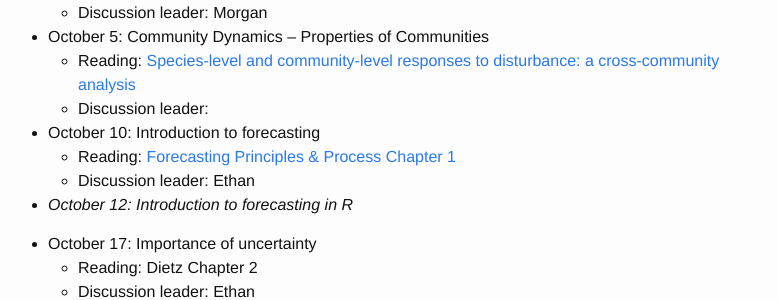
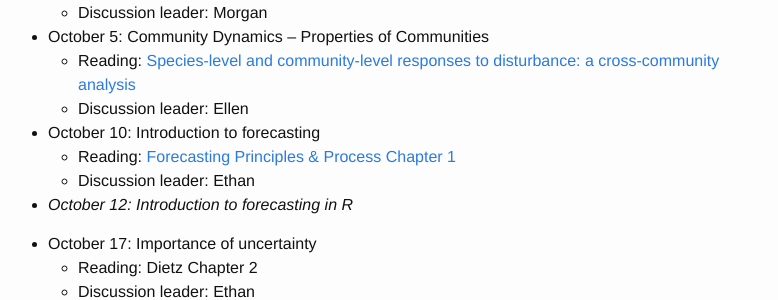
Before and after one commit to weecology/forecasting-dynamics-course, a Jekyll site: the page built from schedule.md, in a window 1280 px wide and 900 px high, scrolled down 1398 px. Shown: the part 160-460 px from the top of the window, without its empty margins (252-1030 px from the left). Built offline with Jekyll 4.4.1, drawn with Linux system fonts in a browser that asks for light colours.

Commit message:
Add student reading selections

```diff
--- a/schedule.md
+++ b/schedule.md
@@ -70,7 +70,7 @@ Activity days when laptops are required are noted in italics. Discussion leaders
 
 * October 5: Community Dynamics – Properties of Communities
     * Reading: [Species-level and community-level responses to disturbance: a cross-community analysis](https://doi.org/10.1890/13-2250.1)
-    * Discussion leader:
+    * Discussion leader: Ellen
 
 * October 10: Introduction to forecasting
     * Reading: [Forecasting Principles & Process Chapter 1](https://www.otexts.org/fpp/1)
```
